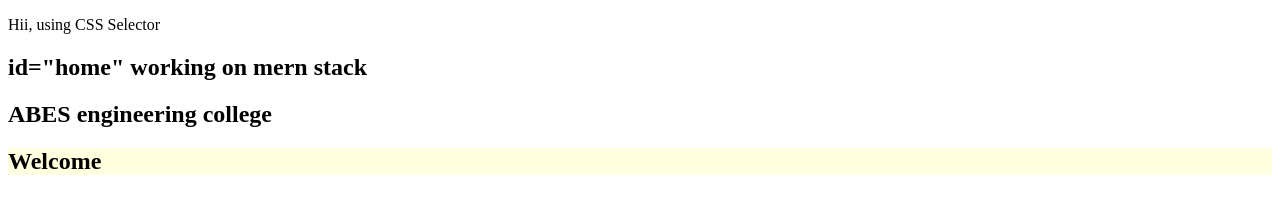
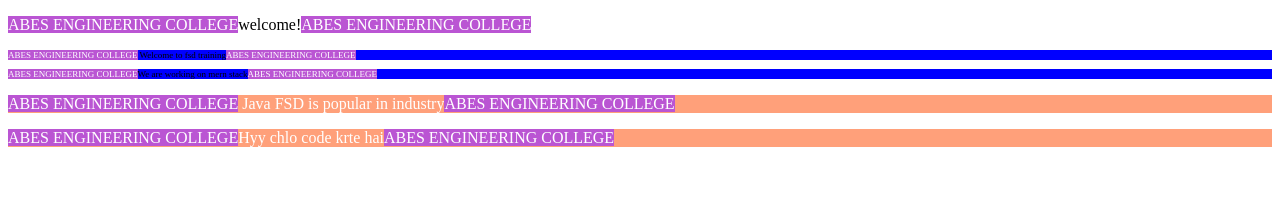
Before and after one commit to sarthak0108-sp/FSDCSB2025_, a plain HTML site: page CSS/index.html in a window 1280 px wide. Drawn offline with Linux system fonts and the light colour scheme.

Commit message:
CSS Selectors

```diff
--- a/CSS/index.html
+++ b/CSS/index.html
@@ -7,11 +7,20 @@
     <link rel="stylesheet" href="style.css">
 </head>
 <body>
-    <p>Hii, using CSS Selector</p>
+   <!-- <p>Hii, using CSS Selector</p>
     <h2>id="home" working on mern stack
     </h2>
     <h2>ABES engineering college</h2>
-    <h2 class="footer">Welcome</h2>
+    <h2 class="footer">Welcome</h2>-->
+    <p>welcome!</p>
+    <div>
+        <p> Welcome to fsd training</p>
+        <spam>
+            <p>We are working on mern stack</p>
+        </spam>
+    </div>
+    <p> Java FSD is popular in industry</p>
+    <p>Hyy chlo code krte hai</p>
 
 </body>
 </html>
--- a/CSS/style.css
+++ b/CSS/style.css
@@ -15,6 +15,39 @@
     background-color: lightblue;
 }*/
 
-.footer{
+/*.footer{
     background-color: lightyellow;
+}*/
+/*div p{
+    background-color: lightsalmon;
+    color:white
+}*/
+div~p{
+    background-color: lightsalmon;
+    color:white
 }
+/*p:hover{
+    font-size: xx-large;
+    background-color: lightgreen;
+}*/
+p::after{
+    content: "ABES ENGINEERING COLLEGE";
+    background-color: mediumorchid;
+    color: white;
+}
+p::before{
+    content: "ABES ENGINEERING COLLEGE";
+    background-color: mediumorchid;
+    color: white;
+}
+p::selection{
+    background-color: lightcoral;
+}
+p:nth-child(2){
+    background-color: black;
+    color: white;
+}
+div p:nth-of-type(1){
+    background-color: blue;
+    font-size: xx-small;
+}
```
